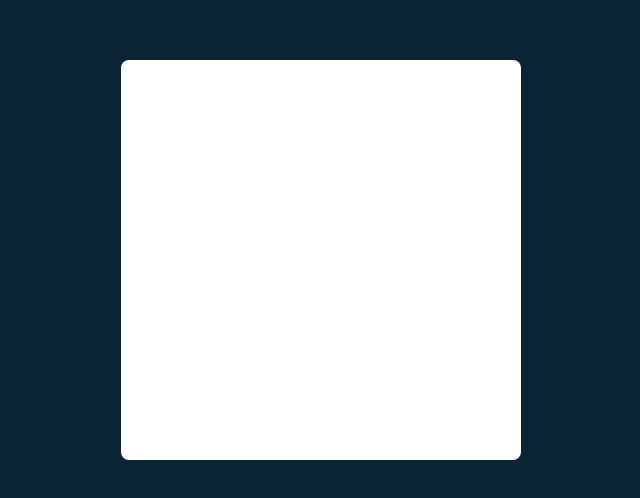
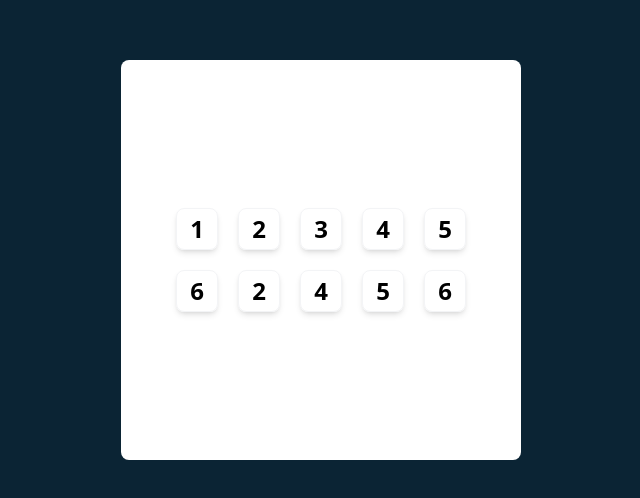
Before and after one commit to ar4scode/tenzies-game, a React (Vite) app: page / in a window 1280 px wide. Shown: the part 140-638 px from the top of the page, without its empty margins (319-959 px from the left). Built offline with nearby package versions, Linux system fonts and the light colour scheme.

Commit message:
create Die component with hard coded

```diff
--- a/src/App.css
+++ b/src/App.css
@@ -1,4 +1,8 @@
 @import 'tailwindcss';
+
+* {
+  box-sizing: border-box;
+}
 
 body {
   background-color: #0b2434;
--- a/src/App.jsx
+++ b/src/App.jsx
@@ -1,12 +1,24 @@
 import './App.css'
+import Die from './components/Die'
 
 function App() {
 
 
   return (
     <>
-      <main className='bg-white p-5 rounded-lg h-full'>
-
+      <main className='bg-white rounded-lg h-full flex justify-center items-center'>
+        <div className='grid grid-cols-5 gap-5'>
+          <Die value="1"/>
+          <Die value="2"/>
+          <Die value="3"/>
+          <Die value="4"/>
+          <Die value="5"/>
+          <Die value="6"/>
+          <Die value="2"/>
+          <Die value="4"/>
+          <Die value="5"/>
+          <Die value="6"/>
+        </div>
       </main>
     </>
   )
--- /dev/null
+++ b/src/components/Die.jsx
@@ -0,0 +1,9 @@
+const Die = ({value}) => {
+  return (
+    <button className="h-4 w-4 p-5 border-1 border-gray-100 rounded-lg shadow-md flex justify-center items-center font-bold cursor-pointer text-2xl">
+      {value}
+    </button>
+  )
+}
+
+export default Die;
```
